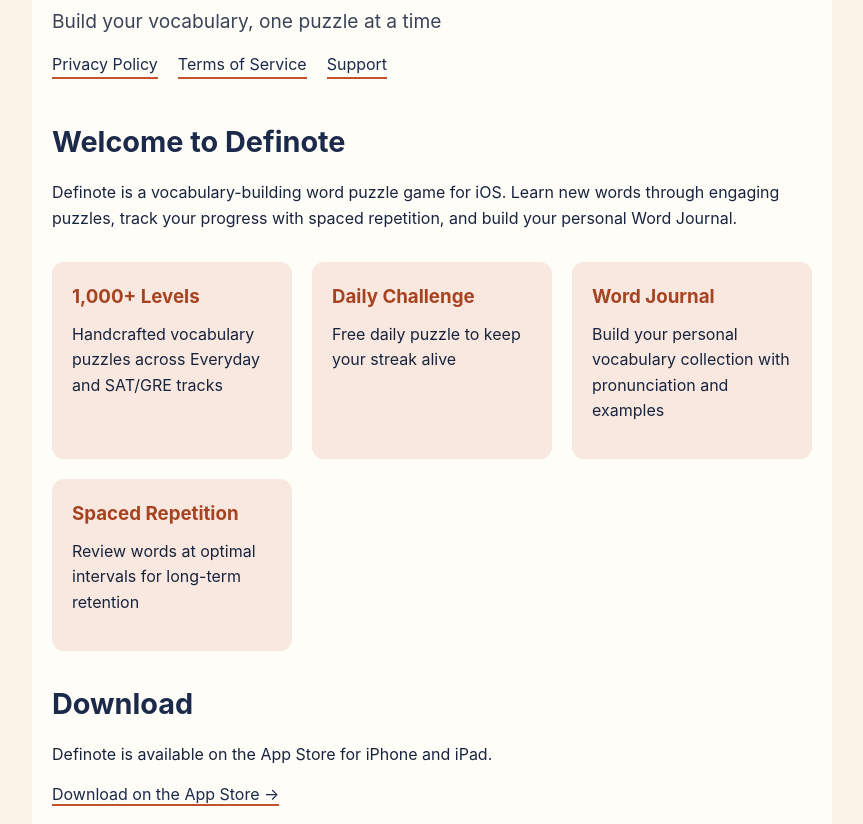
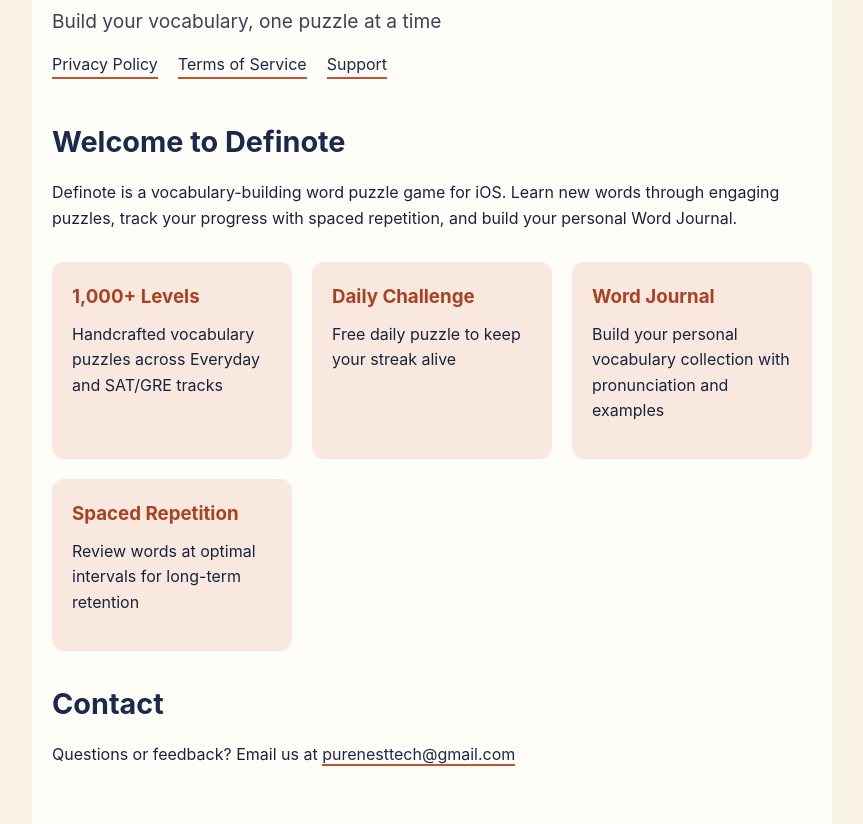
Before and after one commit to Farhan-Maqsood/Definote-Legal, a plain HTML site: page index.html in a window 1280 px wide. Shown: the part 118-942 px from the top of the page, without its empty margins (208-1071 px from the left). Drawn offline with Linux system fonts and the light colour scheme.

Commit message:
Remove the placeholder App Store download link from the home page.
Co-authored-by: Cursor <cursoragent@cursor.com>

```diff
--- a/index.html
+++ b/index.html
@@ -142,9 +142,9 @@
             </div>
         </div>
 
-        <h2>Download</h2>
-        <p>Definote is available on the App Store for iPhone and iPad.</p>
-        <p><a href="https://apps.apple.com/app/definote/idXXXXXXXXXX">Download on the App Store →</a></p>
+        <!-- Original code: <h2>Download</h2> -->
+        <!-- Original code: <p>Definote is available on the App Store for iPhone and iPad.</p> -->
+        <!-- Original code: <p><a href="https://apps.apple.com/app/definote/idXXXXXXXXXX">Download on the App Store →</a></p> -->
 
         <h2>Contact</h2>
         <p>Questions or feedback? Email us at <a href="mailto:purenesttech@gmail.com">purenesttech@gmail.com</a></p>
```
